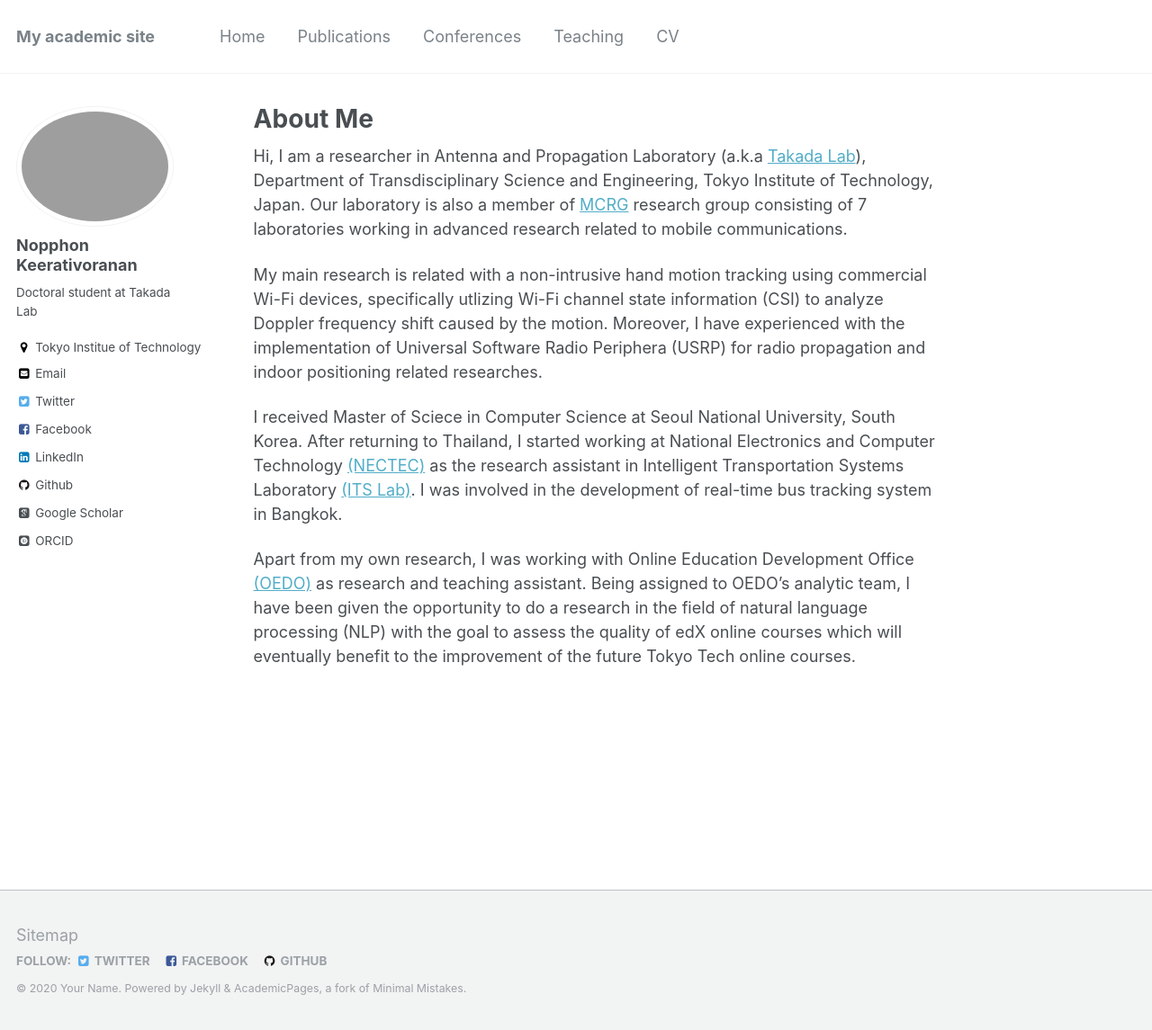
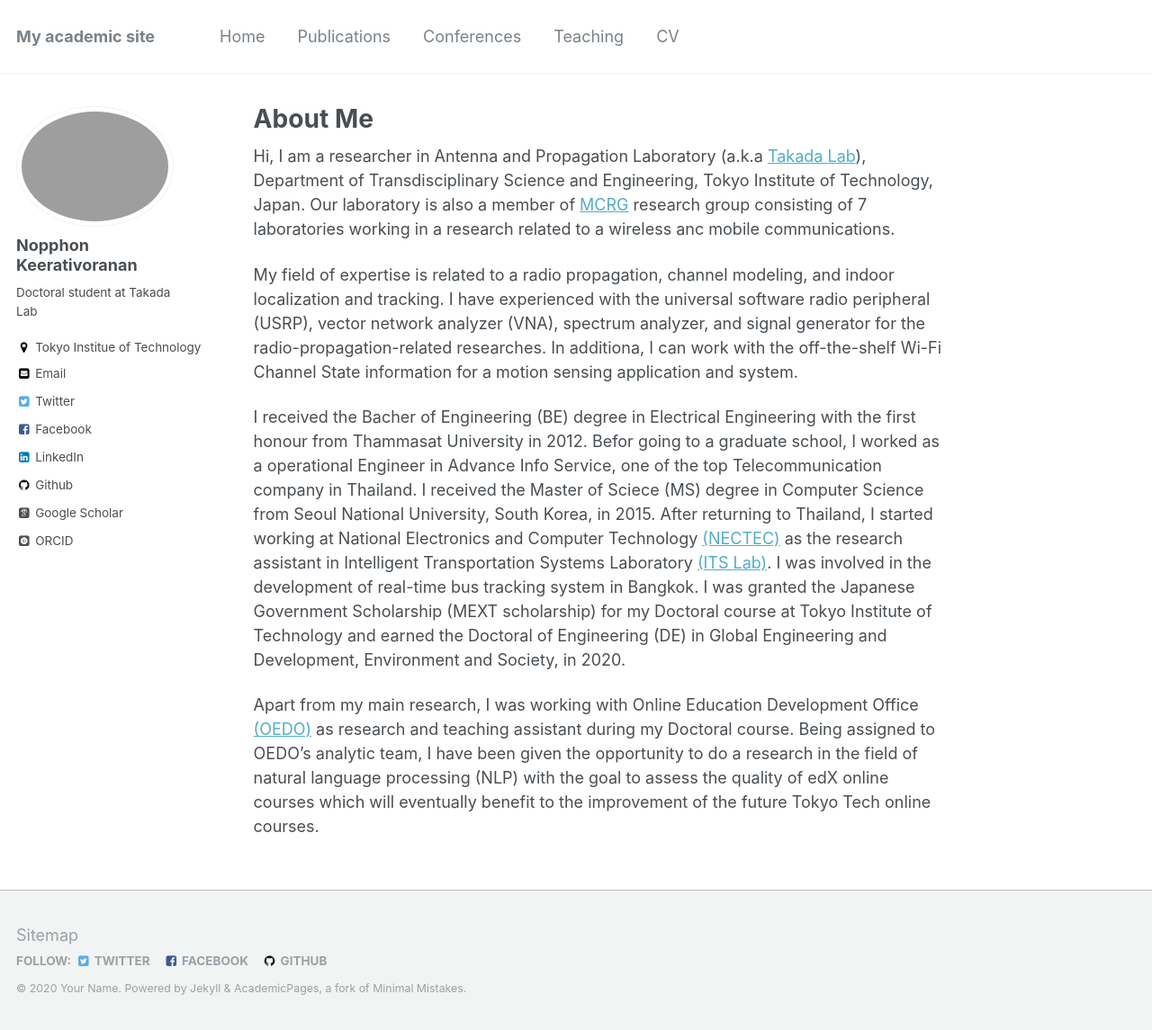
Before and after one commit to KeNopphon/KeNopphon.github.io, a Jekyll site: the page built from _pages/about.md, in a window 1280 px wide and 1145 px high. Shown: the whole window at 90% size. Built offline with Jekyll 4.4.1, drawn with Linux system fonts in a browser that asks for light colours; some web fonts are replaced.

Commit message:
Update about.md

```diff
--- a/_pages/about.md
+++ b/_pages/about.md
@@ -7,13 +7,17 @@ redirect_from:
   - /about/
   - /about.html
 ---
-Hi, I am a researcher in Antenna and Propagation Laboratory (a.k.a [Takada Lab](http://www.ap.ide.titech.ac.jp/)), Department of Transdisciplinary Science and Engineering, Tokyo Institute of Technology, Japan. Our laboratory is also a member of [MCRG](http://www.mcrg.ee.titech.ac.jp/) research group consisting of 7 laboratories working in advanced research related to mobile communications.
+Hi, I am a researcher in Antenna and Propagation Laboratory (a.k.a [Takada Lab](http://www.ap.ide.titech.ac.jp/)), Department of Transdisciplinary Science and Engineering, Tokyo Institute of Technology, Japan. Our laboratory is also a member of [MCRG](http://www.mcrg.ee.titech.ac.jp/) research group consisting of 7 laboratories working in a research related to a wireless anc mobile communications.
 
-My main research is related with a non-intrusive hand motion tracking using commercial Wi-Fi devices, specifically utlizing Wi-Fi channel state information (CSI) to analyze Doppler frequency shift caused by the motion. Moreover, I have experienced with the implementation of Universal Software Radio Periphera (USRP) for radio propagation and indoor positioning related researches.
+My field of expertise is related to a radio propagation, channel modeling, and indoor localization and tracking. I have experienced with the universal software radio peripheral (USRP), vector network analyzer (VNA), spectrum analyzer, and signal generator for the radio-propagation-related researches. In additiona, I can work with the off-the-shelf Wi-Fi Channel State information for a motion sensing application and system.
 
-I received Master of Sciece in Computer Science at Seoul National University, South Korea. After returning to Thailand, I started working at National Electronics and Computer Technology [(NECTEC)](https://www.nectec.or.th/en/) as the research assistant in Intelligent Transportation Systems Laboratory [(ITS Lab)](https://wapst7.wixsite.com/traffy). I was involved in the development of real-time bus tracking system in Bangkok.
+I received the Bacher of Engineering (BE) degree in Electrical Engineering with the first honour from Thammasat University in 2012. Befor going to a graduate school, I worked as a operational Engineer in Advance Info Service, one of the top Telecommunication company in Thailand. I received the Master of Sciece (MS) degree in Computer Science from Seoul National University, South Korea, in 2015. After returning to Thailand, I started working at National Electronics and Computer Technology [(NECTEC)](https://www.nectec.or.th/en/) as the research assistant in Intelligent Transportation Systems Laboratory [(ITS Lab)](https://wapst7.wixsite.com/traffy). I was involved in the development of real-time bus tracking system in Bangkok. I was granted the Japanese Government Scholarship (MEXT scholarship) for my Doctoral course at Tokyo Institute of Technology and earned the Doctoral of Engineering (DE) in Global Engineering and Development, Environment and Society, in 2020.
 
-Apart from my own research, I was working with Online Education Development Office [(OEDO)](https://www.oedo.citl.titech.ac.jp/index-en) as research and teaching assistant. Being assigned to OEDO's analytic team, I have been given the opportunity to do a research in the field of natural language processing (NLP) with the goal to assess the quality of edX online courses which will eventually benefit to the improvement of the future Tokyo Tech online courses.
+
+Apart from my main research, I was working with Online Education Development Office [(OEDO)](https://www.oedo.citl.titech.ac.jp/index-en) as research and teaching assistant during my Doctoral course. Being assigned to OEDO's analytic team, I have been given the opportunity to do a research in the field of natural language processing (NLP) with the goal to assess the quality of edX online courses which will eventually benefit to the improvement of the future Tokyo Tech online courses.
+
+
+
 
 
 
```
